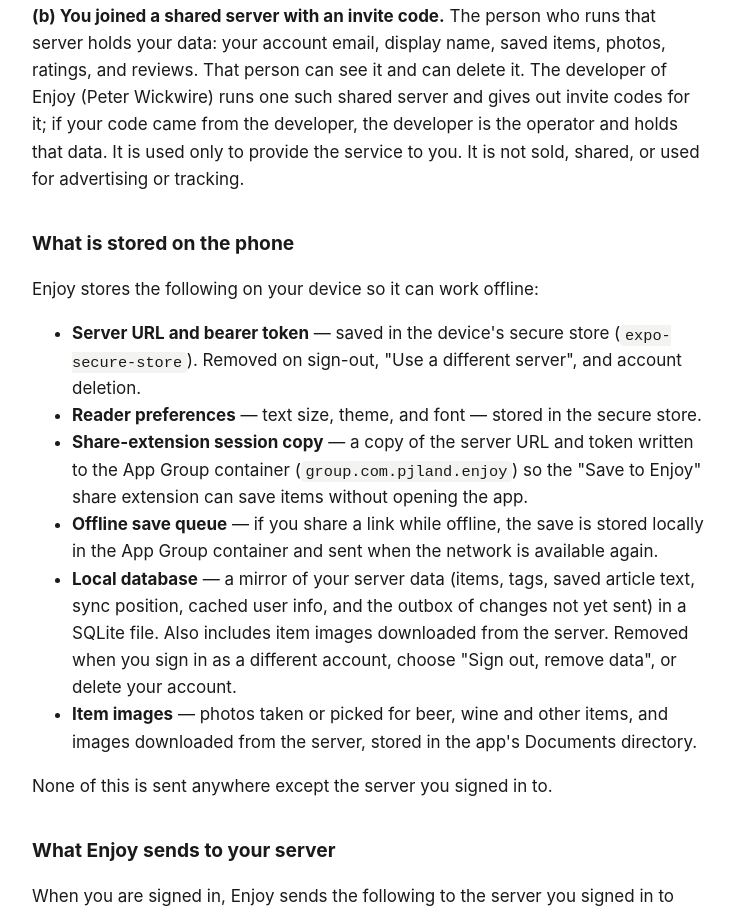
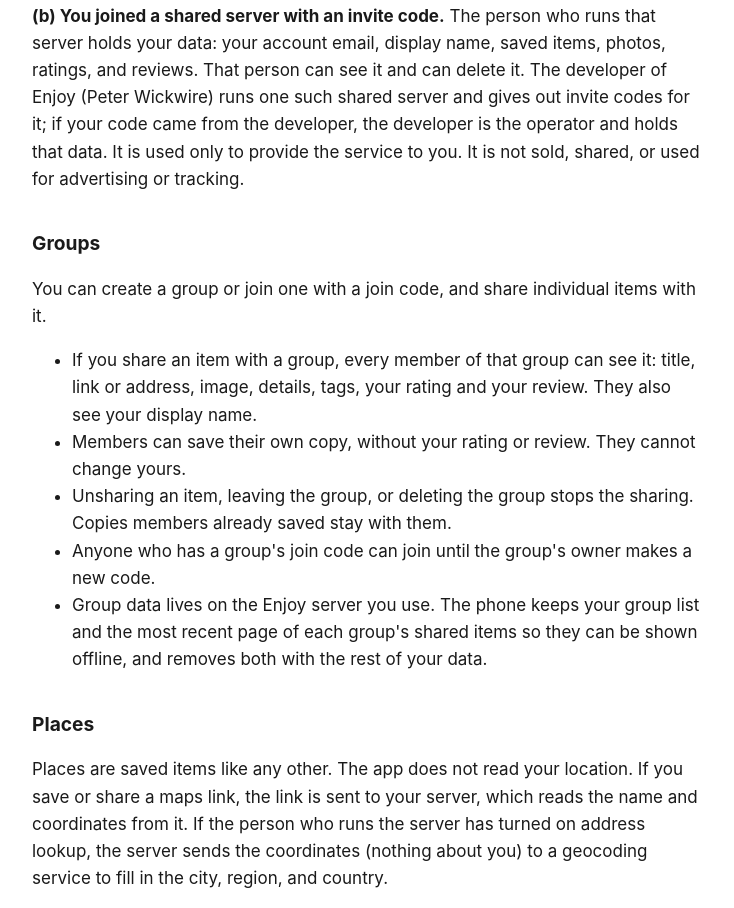
Before and after one commit to pajamaw/enjoy-site, a plain HTML site: page privacy.html in a window 1280 px wide. Shown: the part 450-1358 px from the top of the page, without its empty margins (272-1006 px from the left). Drawn offline with Linux system fonts and the light colour scheme.

Commit message:
Privacy policy: groups and places

```diff
--- a/privacy.html
+++ b/privacy.html
@@ -1,6 +1,6 @@
 <!doctype html><html lang="en"><head><meta charset="utf-8"><meta name="viewport" content="width=device-width,initial-scale=1"><title>Enjoy privacy policy</title><link rel="stylesheet" href="style.css"></head><body><header><a href="./">Enjoy</a></header>
 <h1 id="privacy-policy--enjoy">Privacy Policy — Enjoy</h1>
-<p><strong>Last updated:</strong> October 8, 2026</p>
+<p><strong>Last updated:</strong> October 9, 2026</p>
 <h2 id="who-holds-your-data">Who holds your data</h2>
 <p>Enjoy is an app for a server that someone runs. Who holds your data
 depends on which server you signed in to:</p>
@@ -17,6 +17,30 @@
 came from the developer, the developer is the operator and holds that
 data. It is used only to provide the service to you. It is not sold,
 shared, or used for advertising or tracking.</p>
+<h2 id="groups">Groups</h2>
+<p>You can create a group or join one with a join code, and share
+individual items with it.</p>
+<ul>
+<li>If you share an item with a group, every member of that group can
+see it: title, link or address, image, details, tags, your rating and
+your review. They also see your display name.</li>
+<li>Members can save their own copy, without your rating or review. They
+cannot change yours.</li>
+<li>Unsharing an item, leaving the group, or deleting the group stops
+the sharing. Copies members already saved stay with them.</li>
+<li>Anyone who has a group's join code can join until the group's owner
+makes a new code.</li>
+<li>Group data lives on the Enjoy server you use. The phone keeps your
+group list and the most recent page of each group's shared items so they
+can be shown offline, and removes both with the rest of your data.</li>
+</ul>
+<h2 id="places">Places</h2>
+<p>Places are saved items like any other. The app does not read your
+location. If you save or share a maps link, the link is sent to your
+server, which reads the name and coordinates from it. If the person who
+runs the server has turned on address lookup, the server sends the
+coordinates (nothing about you) to a geocoding service to fill in the
+city, region, and country.</p>
 <h2 id="what-is-stored-on-the-phone">What is stored on the phone</h2>
 <p>Enjoy stores the following on your device so it can work offline:</p>
 <ul>
```
